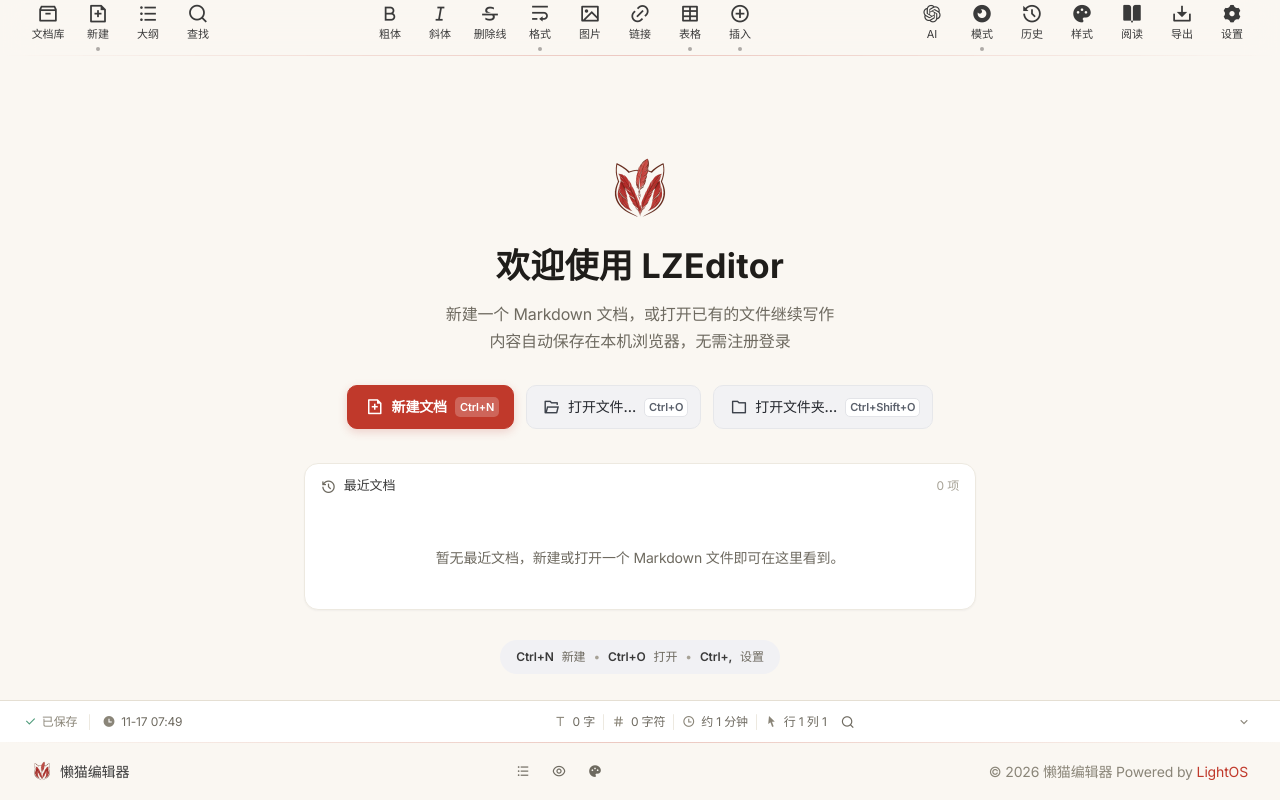
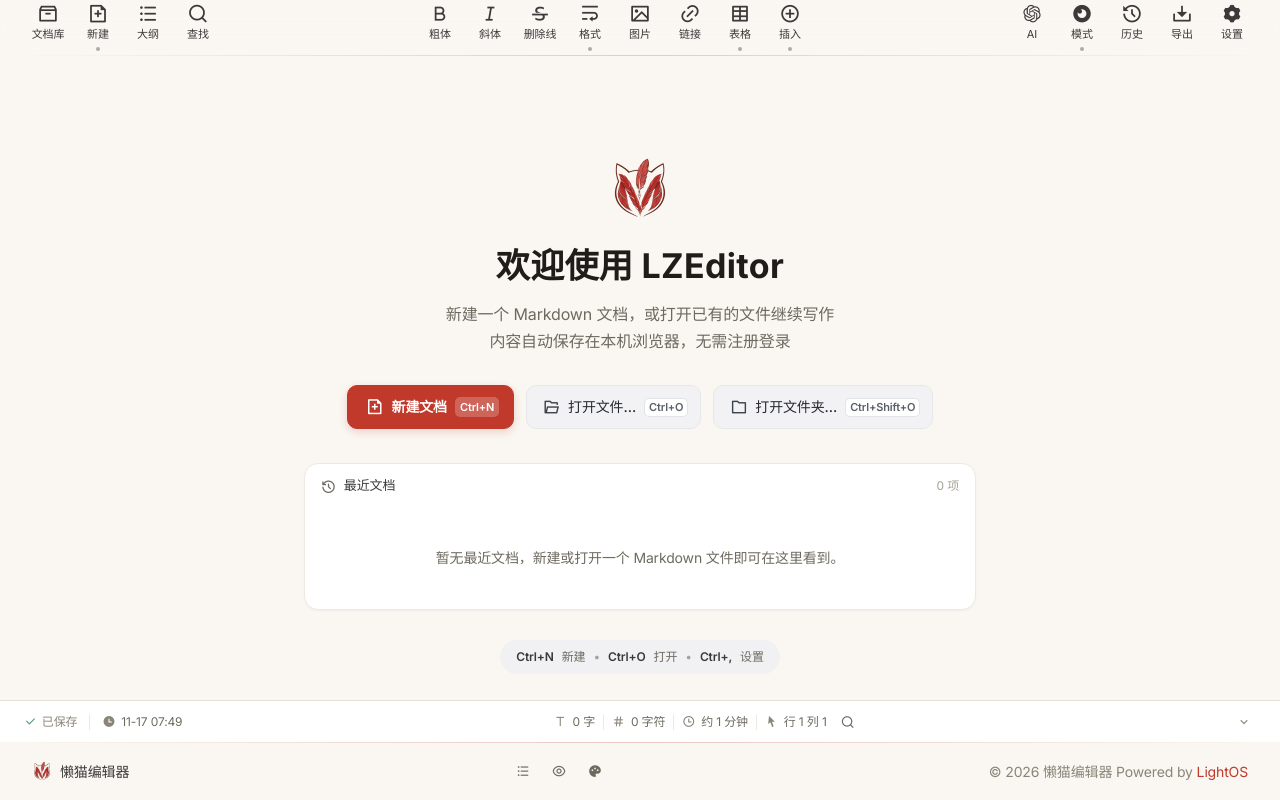
Before and after one commit to sikenali/lzeditor, a React (Vite) app: page / in a window 1280 px wide. Built offline with nearby package versions, Linux system fonts and the light colour scheme; a web font is replaced by a local one.

Commit message:
feat(nav): 去掉导航独立「阅读」「样式」按钮（保留「历史」+「模式」菜单）

```diff
--- a/src/components/layout/LeftNav.tsx
+++ b/src/components/layout/LeftNav.tsx
@@ -132,8 +132,6 @@ export const LeftNav: React.FC = () => {
           {btn('ri-openai-fill', 'AI', openAI, aiPanelVisible)}
           {menu('mode', modeBtnRef, 'ri-eye-2-fill', '模式')}
           {btn('ri-history-fill', '历史', () => toggleMode('history'), appMode === 'history')}
-          {btn('ri-palette-fill', '样式', () => toggleMode('style'), appMode === 'style')}
-          {btn('ri-book-open-fill', '阅读', () => toggleMode('read'), appMode === 'read')}
           {btn('ri-download-2-line', '导出', () => toggleDialog('export'), openPanel === 'export')}
           {btn('ri-settings-3-fill', '设置', () => toggleDialog('settings'), openPanel === 'settings')}
         </div>
--- a/src/components/layout/Toolbar.tsx
+++ b/src/components/layout/Toolbar.tsx
@@ -182,16 +182,6 @@ export const Toolbar: React.FC = () => {
             <span className="remix toolbar-icon ri-history-fill"></span>
             <span className="toolbar-label">历史</span>
           </button>
-          <button className="toolbar-btn" onClick={() => useEditorStore.getState().setAppMode(appMode === 'style' ? 'edit' : 'style')} aria-current={appMode === 'style' ? 'page' : undefined}>
-            <span className="remix toolbar-icon ri-palette-fill"></span>
-            <span className="toolbar-label">样式</span>
-          </button>
-          <button className={`toolbar-btn${appMode === 'read' ? ' active' : ''}`}
-            onClick={() => useEditorStore.getState().setAppMode(appMode === 'read' ? 'edit' : 'read')}
-            aria-current={appMode === 'read' ? 'page' : undefined}>
-            <span className="remix toolbar-icon ri-book-open-fill"></span>
-            <span className="toolbar-label">阅读</span>
-          </button>
           <button className="toolbar-btn" onClick={() => setOpenPanel(openPanel === 'export' ? 'none' : 'export')}>
             <span className="remix toolbar-icon ri-download-2-line"></span>
             <span className="toolbar-label">导出</span>
```
